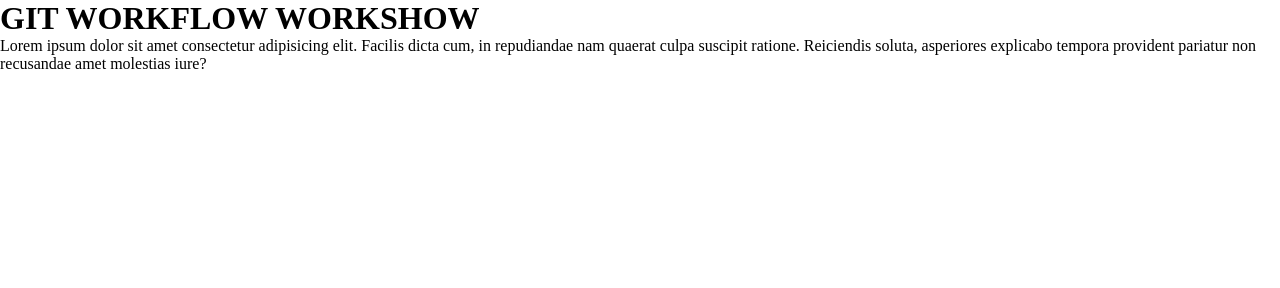
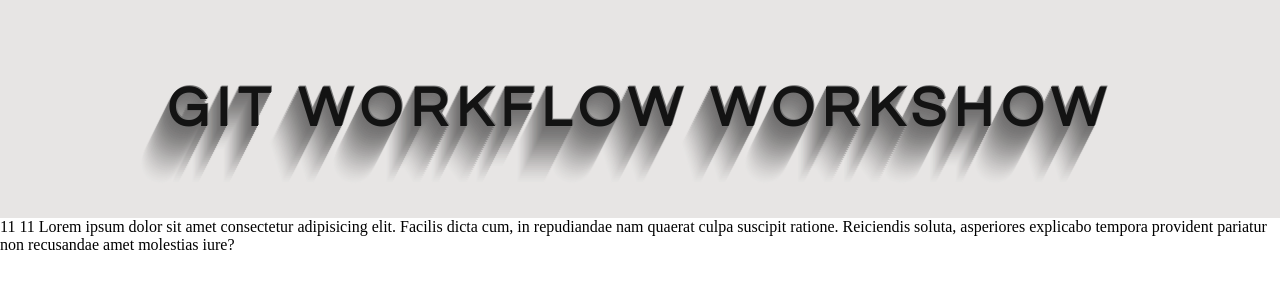
Before and after one commit to GSG-CF05/Github-Workflow-SS, a plain HTML site: page index.html in a window 1280 px wide. Drawn offline with Linux system fonts and the light colour scheme.

Commit message:
change in paragraph relate #4

```diff
--- a/index.html
+++ b/index.html
@@ -8,9 +8,9 @@
   </head>
 
   <body>
-    <h1 class="some-heading">GIT WORKFLOW WORKSHOW</h1>
+    <h1 class="page-heading">GIT WORKFLOW WORKSHOW</h1>
     <p>
-      Lorem ipsum dolor sit amet consectetur adipisicing elit. Facilis dicta
+      11 11 Lorem ipsum dolor sit amet consectetur adipisicing elit. Facilis dicta
       cum, in repudiandae nam quaerat culpa suscipit ratione. Reiciendis soluta,
       asperiores explicabo tempora provident pariatur non recusandae amet
       molestias iure?
```
